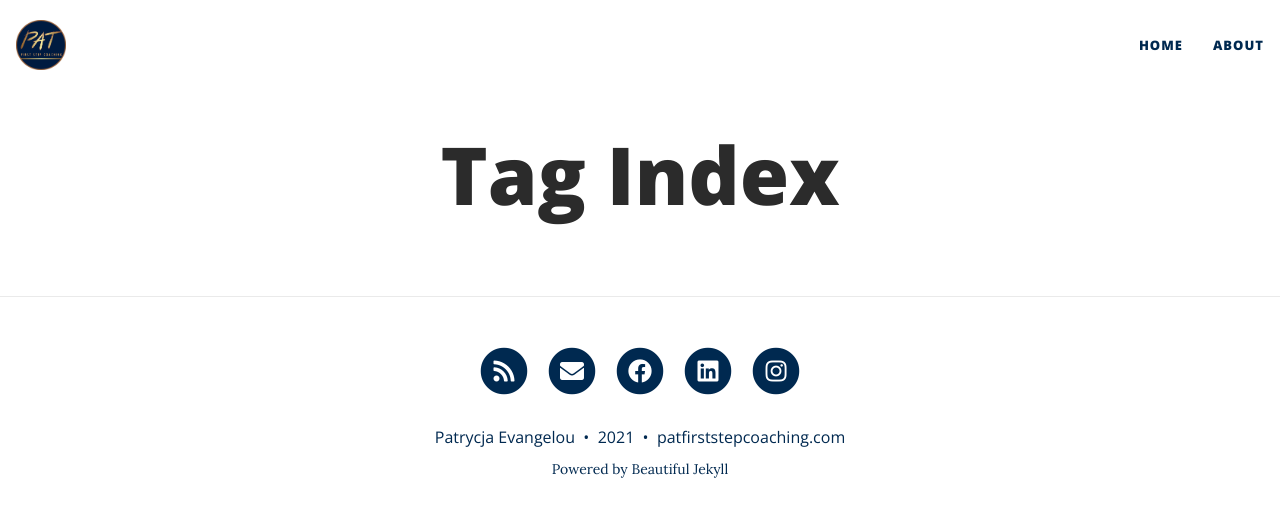
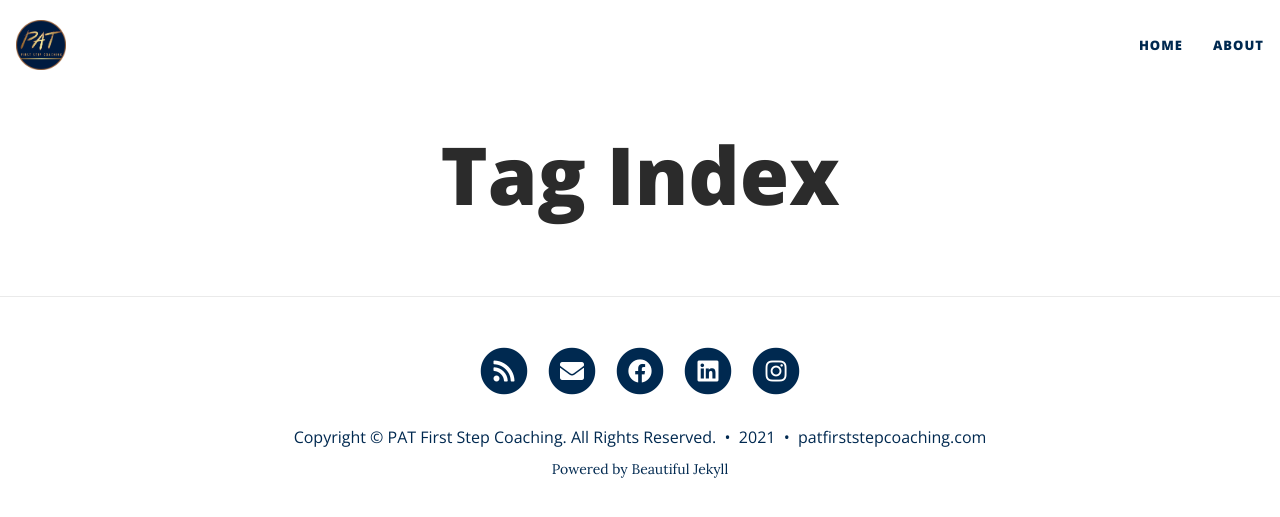
Before and after one commit to patfirststepcoaching/patfirststepcoaching.github.io, a Jekyll site: the page built from tags.html, in a window 1280 px wide. Shown: the top 517 px of the page. Built offline with Jekyll 4.4.1, drawn with Linux system fonts in a browser that asks for light colours; nearby versions of some CDN libraries.

Commit message:
Copyright

```diff
--- a/_config.yml
+++ b/_config.yml
@@ -1,6 +1,6 @@
 title: PAT First Step Coaching
 description: Life and Career Transformational Coach
-author: Patrycja Evangelou
+author: Copyright © PAT First Step Coaching. All Rights Reserved.
 
 navbar-links:
   Home: "index"
```
